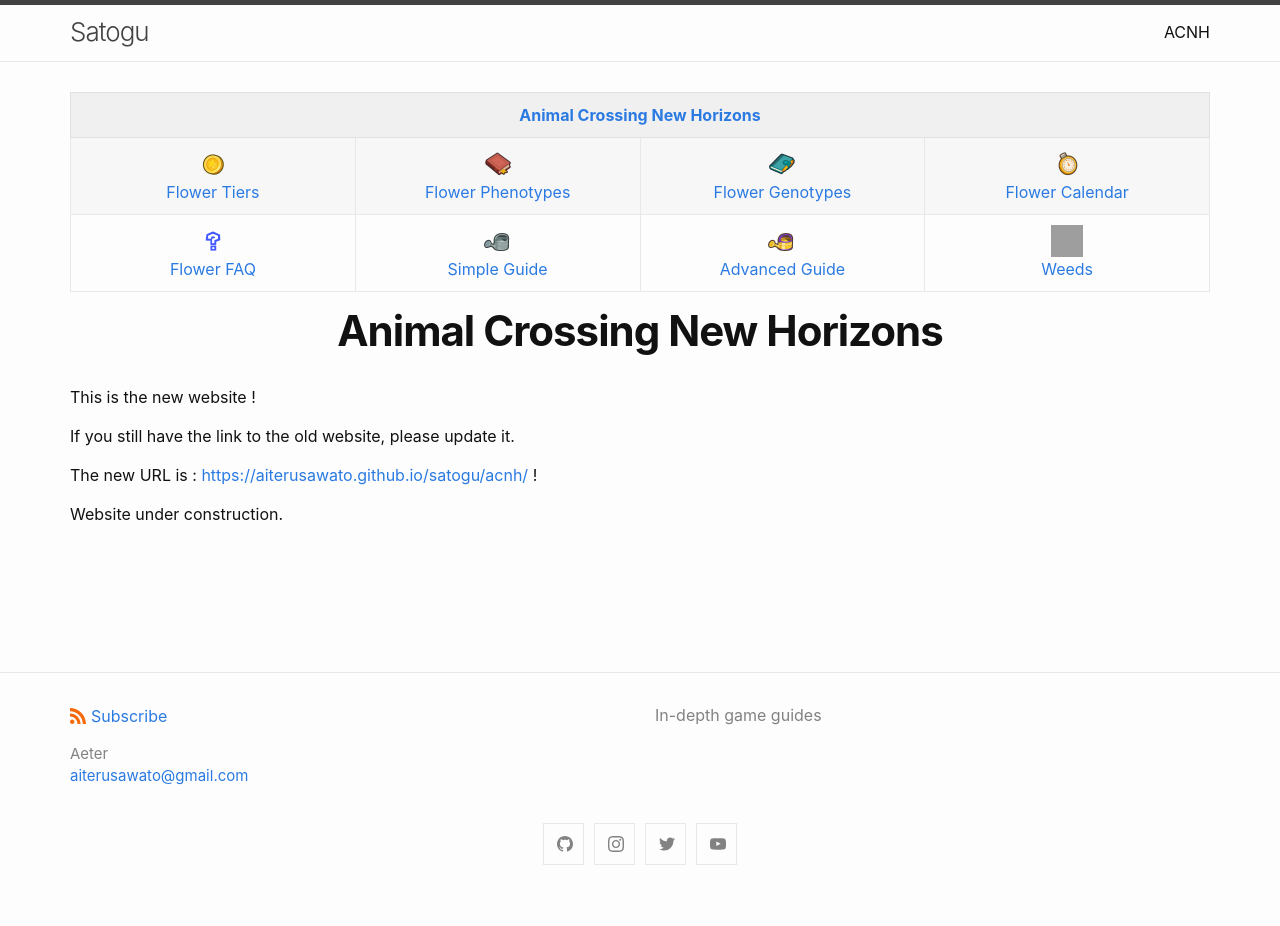
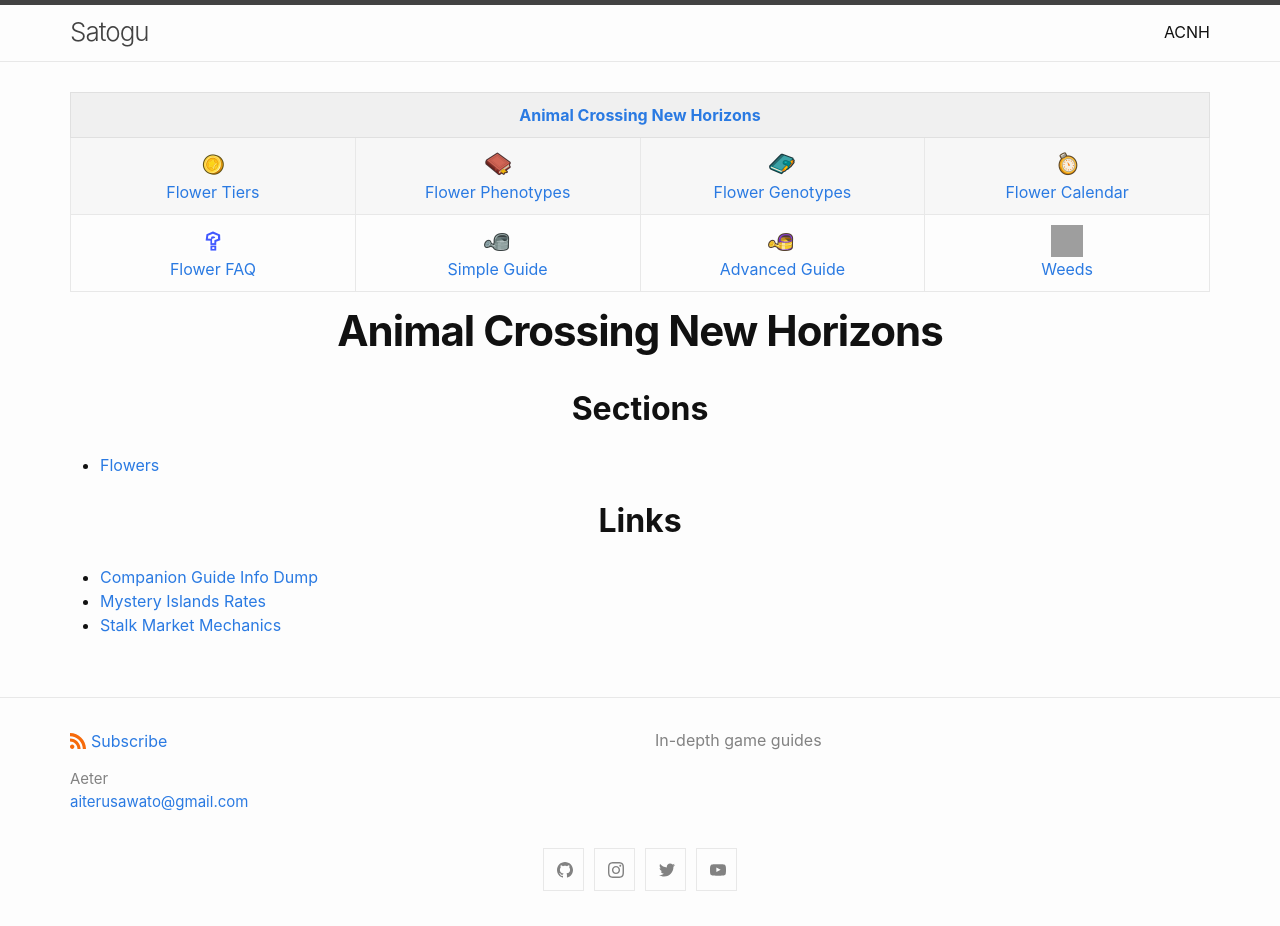
Before and after one commit to aiterusawato/satogu, a Jekyll site: the page built from acnh/index.md, in a window 1280 px wide. Built offline with Jekyll 4.4.1, drawn with Linux system fonts in a browser that asks for light colours; before the commit the page ends 900 px from its top, so only the background shows below that; grey boxes are pictures that could not be loaded.

Commit message:
Update index.md

```diff
--- a/acnh/index.md
+++ b/acnh/index.md
@@ -4,10 +4,12 @@
 layout: acnh
 ---
 
-This is the new website !
+## Sections
 
-If you still have the link to the old website, please update it.
+* [Flowers](https://aiterusawato.github.io/satogu/acnh/flowers/)
 
-The new URL is : [https://aiterusawato.github.io/satogu/acnh/](https://aiterusawato.github.io/satogu/acnh/) !
+## Links
 
-Website under construction.
+* [Companion Guide Info Dump](https://docs.google.com/document/d/1-8kQMnmduhraliqCrehaAviG0qlm5BnAb73rPPOf-z0/preview)
+* [Mystery Islands Rates](https://docs.google.com/spreadsheets/d/1w-bDgH5RjkSqvNQ6J5YNvBEqHswATiMB3T2P3cnLCsc/edit#gid=240876288)
+* [Stalk Market Mechanics](https://gdoc.pub/doc/e/2PACX-1vRHLC-P3oLyBS-8I95VCVnWbKQlfuUGcDLu4XxYHgfAgS3dx2AnB_vD9vjyVL7f1W9p1kGFwQ0AZZzH)
```
